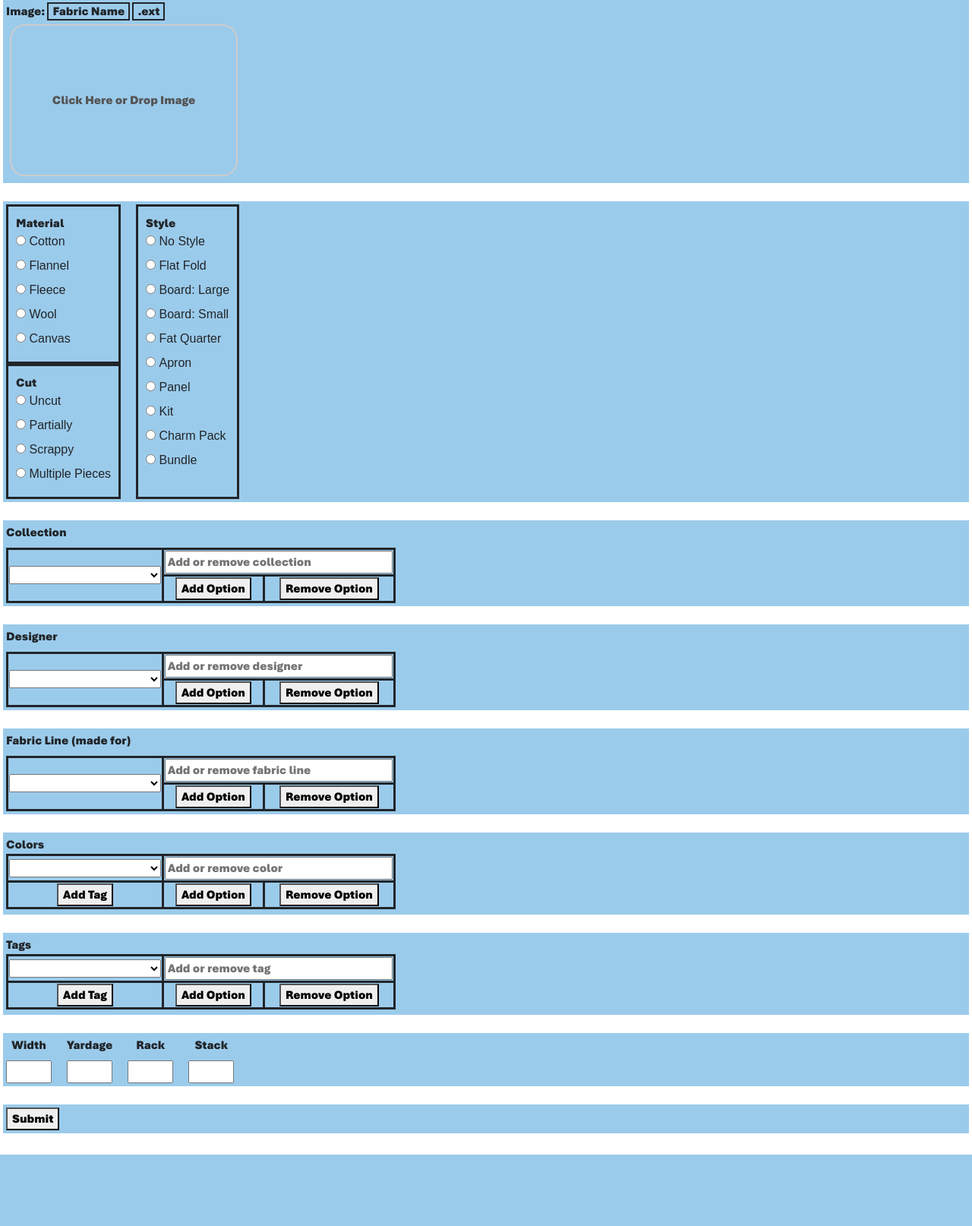
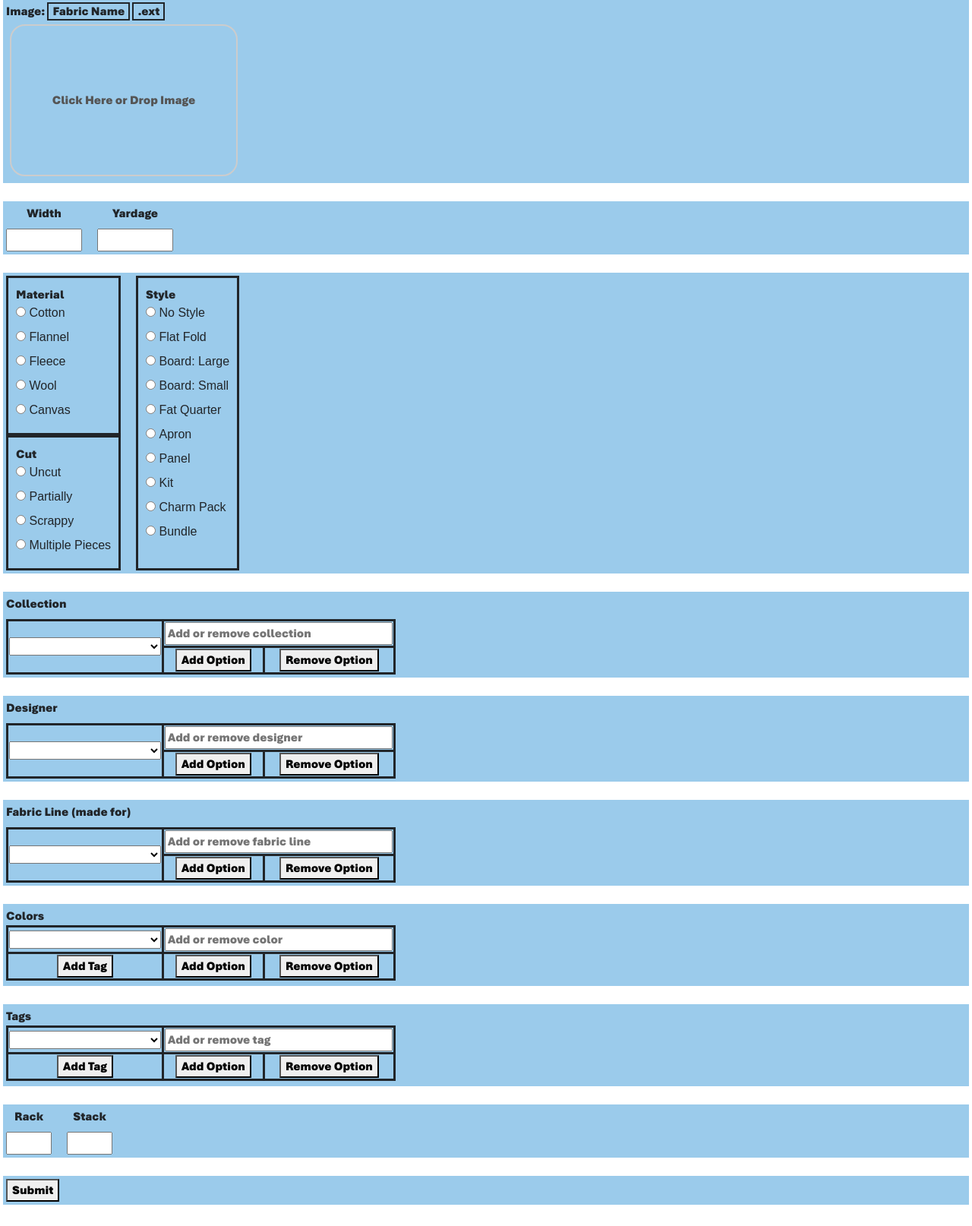
Before and after one commit to Kamden-Brothers/fabric_inventory, a Flask app: page / in a window 1280 px wide. Shown: the part 275-1889 px from the top of the page at 76% size. Before the commit the page ends 1795 px from the top, so only its background shows below. Run offline with Flask 2, Linux system fonts and the light colour scheme; data that the repository does not hold is empty; parts of the project's set-up code (start-up, migrations or seed data) failed here and were passed over.

Commit message:
Change yardage and width location. Remove sroller

```diff
--- a/static/CSS/Header.css
+++ b/static/CSS/Header.css
@@ -30,3 +30,10 @@ body {
     text-decoration: none;
     margin: 10px;
 }
+
+
+input::-webkit-outer-spin-button,
+input::-webkit-inner-spin-button {
+    -webkit-appearance: none;
+    margin: 0;
+}
--- a/static/CSS/add_inventory.css
+++ b/static/CSS/add_inventory.css
@@ -20,31 +20,31 @@
     background: #9BCBEB;
 }
 
-.drop_down_add_table {
+.drop-down-add-table {
     background: #9BCBEB;
     border: solid;
     width: 500px;
     border-collapse: collapse;
 }
-.td_border {
+
+.td-border {
     background: #9BCBEB;
     border: solid;
     text-align: center;
 }
 
 .x_button {
-
     border: 1px solid;
     background-color: #f0f0f0;
     margin-right: 10px;
 }
 
-.input_box_div {
+.input-box-div {
     background: #9BCBEB;
     padding: 4px;
 }
 
-.input_header_div {
+.input-header-div {
     background: #9BCBEB;
     padding: 4px;
     display: flex;
@@ -52,11 +52,7 @@
     justify-content: space-between;
 }
 
-.text_box {
-    width: 50%;
-}
-
-.no_bullet_ul {
+.no-bullet-ul {
     list-style-type: none; /* Removes bullets */
     padding: 3px 0px 0px 0px; /* Removes default padding */
     margin: 0; /* Removes default margin */
@@ -90,3 +86,7 @@
     border: 2px solid;
     padding: 0px 5px 0px 5px;
 }
+
+.rack-or-stack-box {
+
+}
--- a/templates/add_inventory.html
+++ b/templates/add_inventory.html
@@ -94,25 +94,25 @@
         </div>
     </div>
 
-    <div class="input_header_div">
-        <table class="drop_down_add_table">
+    <div class="input-header-div">
+        <table class="drop-down-add-table">
             <tr>
-                <td class="td_border">
+                <td class="td-border">
                     <label for="name_box">Fabric Name</label>
                 </td>
-                <td class="td_border">
+                <td class="td-border">
                     <label for="update_box">Select Fabric</label>
                 </td>
             </tr>
             <tr>
-                <td class="td_border">
+                <td class="td-border">
                     <div>
                         <input type="text" placeholder="" id="name_box">
                         <label for="realName" style="display:inline-block; padding-left:8px">Real</label>
                         <input type="checkbox" id="realName" name="realName" />
                     </div>
                 </td>
-                <td class="td_border">
+                <td class="td-border">
                     <select name="update_box" id="update_box" style="width:200px">
                     </select>
                 </td>
@@ -123,11 +123,10 @@
             <button onclick="submitData()">Submit</button>
             <button onclick="deleteFabricWarning()">Delete</button>
         </div>
-
     </div>
     <br />
 
-    <div class="input_box_div">
+    <div class="input-box-div">
         <div>
             Image:
             <span class="data_box" id="fabric_name_box">Fabric Name</span>
@@ -140,11 +139,27 @@
             </span>
             <img id="image-preview" src="" alt="Image Preview" />
         </span>
-
     </div>
     <br />
 
-    <div class="radio-flex-options input_box_div">
+    <div class="radio-flex-options input-box-div">
+        <div style="text-align:center">
+            <label for="width">Width</label>
+            <div>
+                <input type="number" style="width:100px" placeholder="" id="width">
+            </div>
+        </div>
+
+        <div style="text-align:center">
+            <label for="yardage">Yardage</label>
+            <div>
+                <input type="number" style="width:100px" placeholder="" id="yardage">
+            </div>
+        </div>
+    </div>
+    <br />
+
+    <div class="radio-flex-options input-box-div">
         <div>
             <div class="radio-input-section">
                 <div>Material</div>
@@ -206,23 +221,23 @@
     <br />
 
 
-    <div class="input_box_div">
+    <div class="input-box-div">
         <label for="collection">Collection</label>
-        <table class="drop_down_add_table">
+        <table class="drop-down-add-table">
             <tr>
-                <td class="td_border" colspan="1" rowspan="2" width="200px">
+                <td class="td-border" colspan="1" rowspan="2" width="200px">
                     <select name="collection" class="input-select" id="collection" style="width:200px">
                     </select>
                 </td>
-                <td class="td_border" colspan="2">
+                <td class="td-border" colspan="2">
                     <input style="width:300px" type="text" class="input-text-box" placeholder="Add or remove collection" id="collection_add_remove">
                 </td>
             </tr>
             <tr>
-                <td class="td_border" colspan="1">
+                <td class="td-border" colspan="1">
                     <button onclick="add_data('collection')">Add Option</button>
                 </td>
-                <td class="td_border" colspan="1">
+                <td class="td-border" colspan="1">
                     <button onclick="delete_data('collection')">Remove Option</button>
                 </td>
             </tr>
@@ -230,23 +245,23 @@
     </div>
     <br />
 
-    <div class="input_box_div">
+    <div class="input-box-div">
         <label for="designer">Designer</label>
-        <table class="drop_down_add_table">
+        <table class="drop-down-add-table">
             <tr>
-                <td class="td_border" colspan="1" rowspan="2" width="200px">
+                <td class="td-border" colspan="1" rowspan="2" width="200px">
                     <select name="designer" class="input-select" id="designer" style="width:200px">
                     </select>
                 </td>
-                <td class="td_border" colspan="2">
+                <td class="td-border" colspan="2">
                     <input style="width:300px" type="text" class="input-text-box" placeholder="Add or remove designer" id="designer_add_remove">
                 </td>
             </tr>
             <tr>
-                <td class="td_border" colspan="1">
+                <td class="td-border" colspan="1">
                     <button onclick="add_data('designer')">Add Option</button>
                 </td>
-                <td class="td_border" colspan="1">
+                <td class="td-border" colspan="1">
                     <button onclick="delete_data('designer')">Remove Option</button>
                 </td>
             </tr>
@@ -254,23 +269,23 @@
     </div>
     <br />
 
-    <div class="input_box_div">
+    <div class="input-box-div">
         <label for="fabricline">Fabric Line (made for)</label>
-        <table class="drop_down_add_table">
+        <table class="drop-down-add-table">
             <tr>
-                <td class="td_border" colspan="1" rowspan="2" width="200px">
+                <td class="td-border" colspan="1" rowspan="2" width="200px">
                     <select name="fabricline" class="input-select" id="fabricline" style="width:200px">
                     </select>
                 </td>
-                <td class="td_border" colspan="2">
+                <td class="td-border" colspan="2">
                     <input style="width:300px" type="text" class="input-text-box" placeholder="Add or remove fabric line" id="fabricline_add_remove">
                 </td>
             </tr>
             <tr>
-                <td class="td_border" colspan="1">
+                <td class="td-border" colspan="1">
                     <button onclick="add_data('fabricline')">Add Option</button>
                 </td>
-                <td class="td_border" colspan="1">
+                <td class="td-border" colspan="1">
                     <button onclick="delete_data('fabricline')">Remove Option</button>
                 </td>
             </tr>
@@ -278,79 +293,65 @@
     </div>
     <br />
 
-    <div class="input_box_div">
+    <div class="input-box-div">
         Colors
-        <table class="drop_down_add_table">
+        <table class="drop-down-add-table">
             <tr>
-                <td class="td_border" width="200px">
+                <td class="td-border" width="200px">
                     <select name="color" id="color" class="input-select" style="width:200px">
                     </select>
                 </td>
-                <td class="td_border" colspan="2">
+                <td class="td-border" colspan="2">
                     <input style="width:300px" class="input-text-box" type="text" placeholder="Add or remove color" id="color_add_remove">
                 </td>
             </tr>
             <tr>
-                <td class="td_border" width="200px">
+                <td class="td-border" width="200px">
                     <button onclick="add_list_item('color')">Add Tag</button>
                 </td>
-                <td class="td_border" colspan="1">
+                <td class="td-border" colspan="1">
                     <button onclick="add_data('color')">Add Option</button>
                 </td>
-                <td class="td_border" colspan="1">
+                <td class="td-border" colspan="1">
                     <button onclick="delete_data('color')">Remove Option</button>
                 </td>
             </tr>
         </table>
-        <ul id="color_list" class="no_bullet_ul">
+        <ul id="color_list" class="no-bullet-ul">
         </ul>
     </div>
     <br />
 
-    <div class="input_box_div">
+    <div class="input-box-div">
         Tags
-        <table class="drop_down_add_table">
+        <table class="drop-down-add-table">
             <tr>
-                <td class="td_border" width="200px">
+                <td class="td-border" width="200px">
                     <select name="tag" id="tag" class="input-select" style="width:200px">
                     </select>
                 </td>
-                <td class="td_border" colspan="2">
+                <td class="td-border" colspan="2">
                     <input style="width:300px" class="input-text-box" type="text" placeholder="Add or remove tag" id="tag_add_remove">
                 </td>
             </tr>
             <tr>
-                <td class="td_border" width="200px">
+                <td class="td-border" width="200px">
                     <button onclick="add_list_item('tag')">Add Tag</button>
                 </td>
-                <td class="td_border" colspan="1">
+                <td class="td-border" colspan="1">
                     <button onclick="add_data('tag')">Add Option</button>
                 </td>
-                <td class="td_border" colspan="1">
+                <td class="td-border" colspan="1">
                     <button onclick="delete_data('tag')">Remove Option</button>
                 </td>
             </tr>
         </table>
-        <ul id="tag_list" class="no_bullet_ul">
+        <ul id="tag_list" class="no-bullet-ul">
         </ul>
     </div>
     <br />
 
-    <div class="radio-flex-options input_box_div">
-        <div style="text-align:center">
-            <label for="width">Width</label>
-            <div>
-                <input type="number" style="width:60px" placeholder="" id="width">
-            </div>
-        </div>
-
-        <div style="text-align:center">
-            <label for="yardage">Yardage</label>
-            <div>
-                <input type="number" style="width:60px" placeholder="" id="yardage">
-            </div>
-        </div>
-
+    <div class="radio-flex-options input-box-div">
         <div style="text-align:center">
             <label for="rack">Rack</label>
             <div>
@@ -366,7 +367,7 @@
     </div>
     <br />
 
-    <div class="input_box_div">
+    <div class="input-box-div">
         <button onclick="submitData()">Submit</button>
     </div>
 
```
